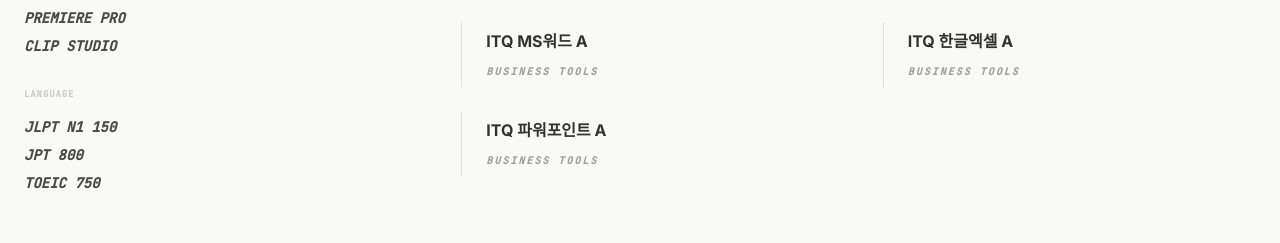
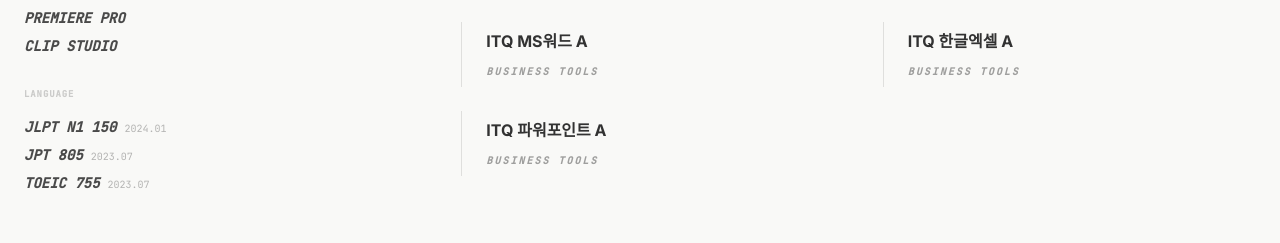
Before and after one commit to cys010913/Portfolio_ChoiYeonsik, a React (Vite) app: page / in a window 1280 px wide. Shown: the part 2679-2922 px from the top of the page. Built offline with nearby package versions, Linux system fonts and the light colour scheme.

Commit message:
ㅁㄴㅇ

```diff
--- a/src/components/Profile.tsx
+++ b/src/components/Profile.tsx
@@ -69,9 +69,18 @@
                 <div className="space-y-3 lg:space-y-4">
                   <p className="text-[9px] uppercase tracking-widest font-bold opacity-20 font-mono">language</p>
                   <ul className="text-xs lg:text-sm font-bold text-black/70 font-mono italic space-y-2">
-                    <li>JLPT N1 150</li>
-                    <li>JPT 800</li>
-                    <li>TOEIC 750</li>
+                    <li className="flex justify-between items-center sm:block">
+                      <span>JLPT N1 150</span>
+                      <span className="not-italic font-normal opacity-40 text-[10px] ml-2">2024.01</span>
+                    </li>
+                    <li className="flex justify-between items-center sm:block">
+                      <span>JPT 805</span>
+                      <span className="not-italic font-normal opacity-40 text-[10px] ml-2">2023.07</span>
+                    </li>
+                    <li className="flex justify-between items-center sm:block">
+                      <span>TOEIC 755</span>
+                      <span className="not-italic font-normal opacity-40 text-[10px] ml-2">2023.07</span>
+                    </li>
                   </ul>
                 </div>
                 <div className="sm:col-span-2 lg:col-span-1 space-y-4 pt-8 border-t border-black/10 sm:border-t-0">
```
